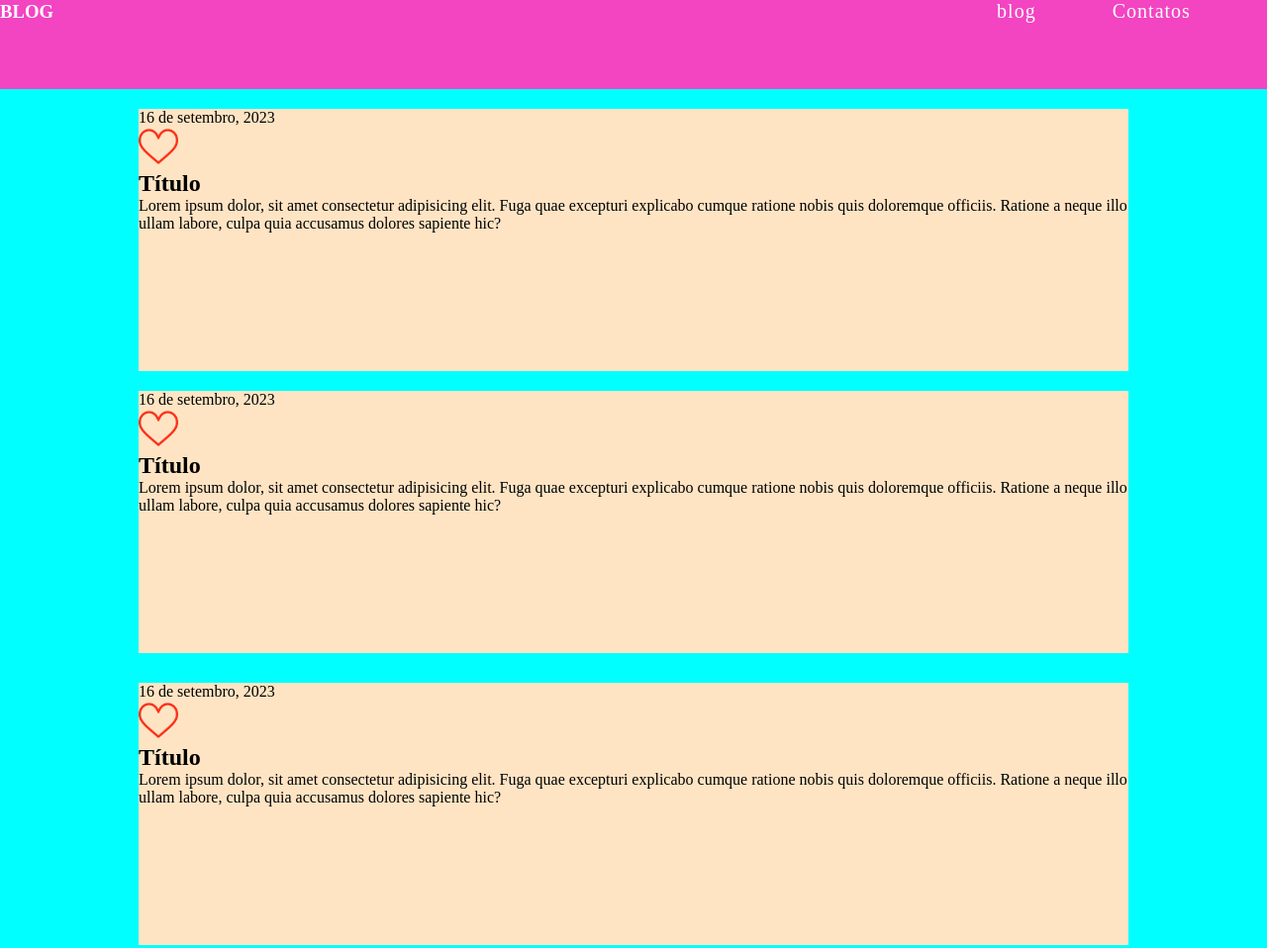
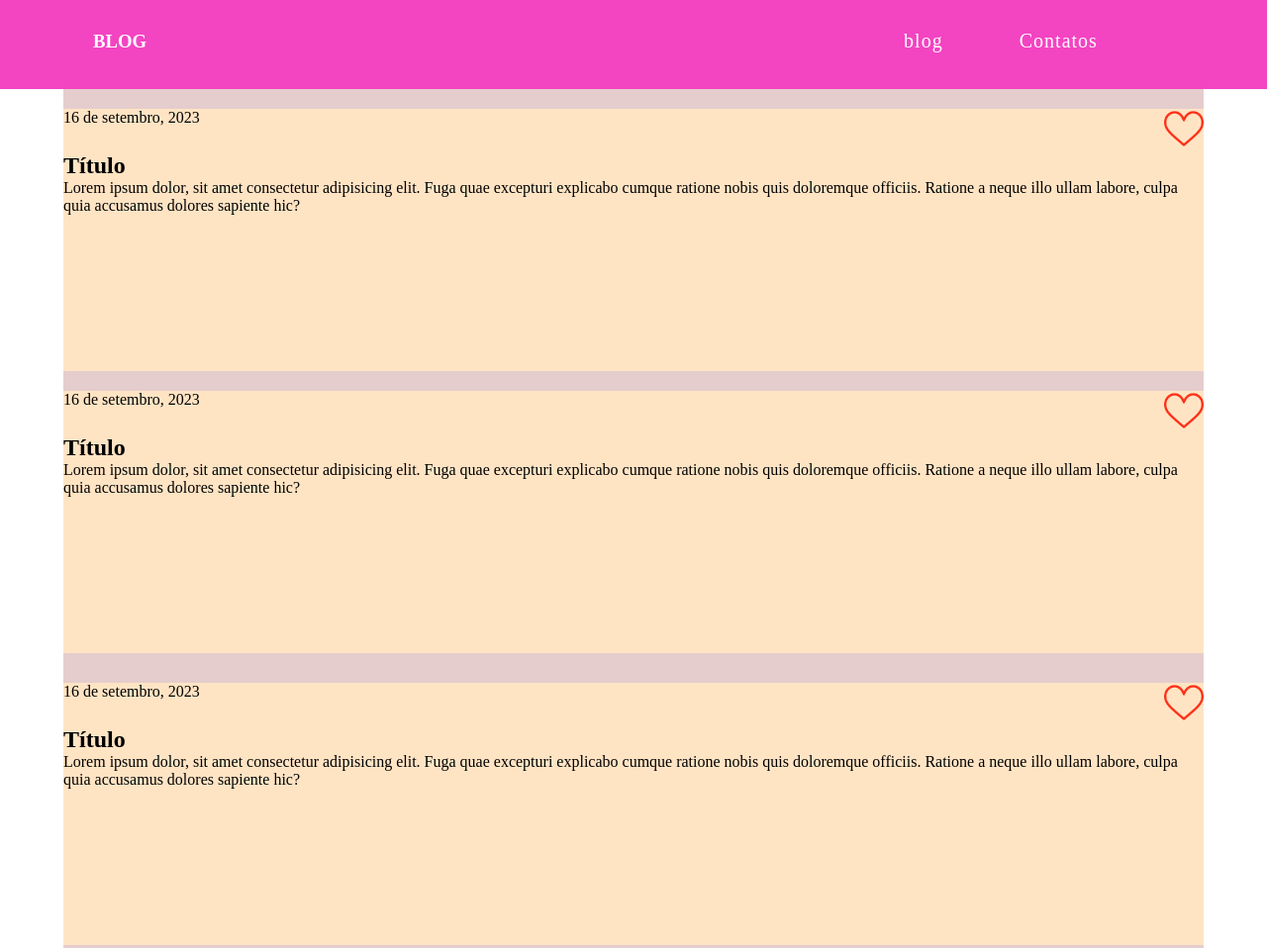
Before and after one commit to ivanilsonfelix/atividade_nivelamento, a plain HTML site: page index.html in a window 1280 px wide. Shown: the top 958 px of the page at 99% size. Drawn offline with Linux system fonts and the light colour scheme; a web font is replaced by a local one.

Commit message:
finalizando

```diff
--- a/index.html
+++ b/index.html
@@ -11,6 +11,7 @@
 
 
 <header id="header">
+    <section class="container-grid">
     <nav class="link-header">
         <h3>BLOG</h3>
         <ul class="nav-link">
@@ -18,18 +19,19 @@
             <li><a href="#Contatos">Contatos</a></li>
         </ul>
     </nav>
+    </section>
 
 </header>
 
 
 
 <main>
-    <div class="central-card">
+    <div class="container-grid central-card">
 
     <article class="card">
         <div class="data-card">
             <p>16 de setembro, 2023</p>
-            <img class="icon" src="assets/gostar.png" alt="logo-like">
+            <a href=""><img class="icon" src="assets/gostar.png" alt="logo-like"></a>
         </div>
         <div class="info-card">
             <h2>Título</h2>
@@ -42,7 +44,7 @@
     <article class="card2">
         <div class="data-card">
             <p>16 de setembro, 2023</p>
-            <img class="icon" src="assets/gostar.png" alt="logo-like">
+            <a href=""><img class="icon" src="assets/gostar.png" alt="logo-like"></a>
         </div>
         <div class="info-card">
             <h2>Título</h2>
@@ -55,7 +57,7 @@
     <article class="card3">
         <div class="data-card">
             <p>16 de setembro, 2023</p>
-            <img class="icon" src="assets/gostar.png" alt="logo-like">
+            <a href=""><img class="icon" src="assets/gostar.png" alt="logo-like"></a>
         </div>
         <div class="info-card">
             <h2>Título</h2>
@@ -86,7 +88,9 @@
 
 </main>
 <footer class="rodape">
+
     <p>Esta página foi inspirada no Desafio 1 do @juricode para fins educacionais</p>
+
 </footer>
 
 
--- a/style.css
+++ b/style.css
@@ -10,21 +10,29 @@
 
 /*reset */
 *{
-    margin: 0;
-    padding: 0;
+    margin: 0px;
+    padding: 0px;
     box-sizing: border-box;
 
 }
+.container-grid{
+    max-width: 1200px;
+    margin: 0 auto;
+    width: 90%;
+    justify-content: space-between;
+}
 .central-card{
-    background-color: aqua;
+    background-color:#E5CDCD;
 
 
 }
 header{
     background-color: #F344C2;
     height: 90px;
+    height: 90px;
 
-    height: 90px;
+
+
 
 }
 .link-header{
@@ -32,6 +40,8 @@ header{
     align-items: center;
     justify-content: space-between;
     color: white;
+    padding: 30px;
+
 }
 
 
@@ -42,6 +52,7 @@ header{
     font-family: font-paragrafo-bold;
     font-size: 20px;
     letter-spacing: 1px;
+
 
 }
 
@@ -55,11 +66,15 @@ header{
     display: flex;
     justify-content: space-evenly;
     list-style: none;
+
+
+
+
 }
 
 .card {
     background-color: bisque;
-    width: 1000px;
+    width: 100%;
     height: 265px;
     margin-top: 20px;
 
@@ -68,31 +83,43 @@ header{
 }
 .card2 {
     background-color: bisque;
-    width: 1000px;
+    width: 100%;
     height: 265px;
     margin-top: 20px;
 
 }
 .card3{
     background-color: bisque;
-    width: 1000px;
+    width: 100%;
     height: 265px;
     margin-top: 30px;
     margin-bottom: 30px;
 }
 .card4{
     background-color: bisque;
-    width: 1000px;
+    width: 100%;
     height: 265px;
 
+
+
+}
+.data-card{
+    display: flex;
+    justify-content: space-between;
 }
 
 .icon{
     width: 40px;
     height: 40px;
 
+}
+.logo img {
+    margin-top: 30px;
+    margin-bottom: -5px;
+    max-width: 1200px;
 
-}
+    }
+
 
 .central-card{
     display: flex;
@@ -103,4 +130,9 @@ header{
 background-color: #F344C2;
 color: white;
 height: 67px;
+display: flex;
+align-items: center;
+justify-content: center;
+
+
 }
```
